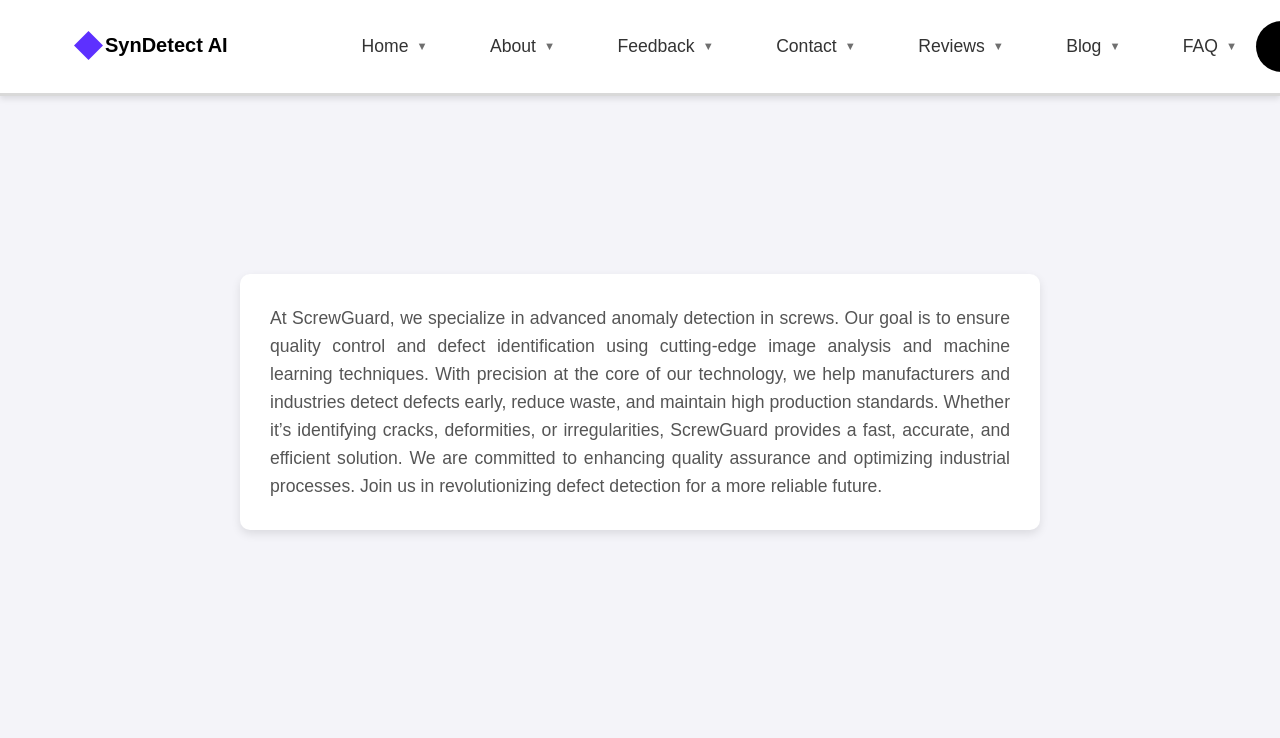
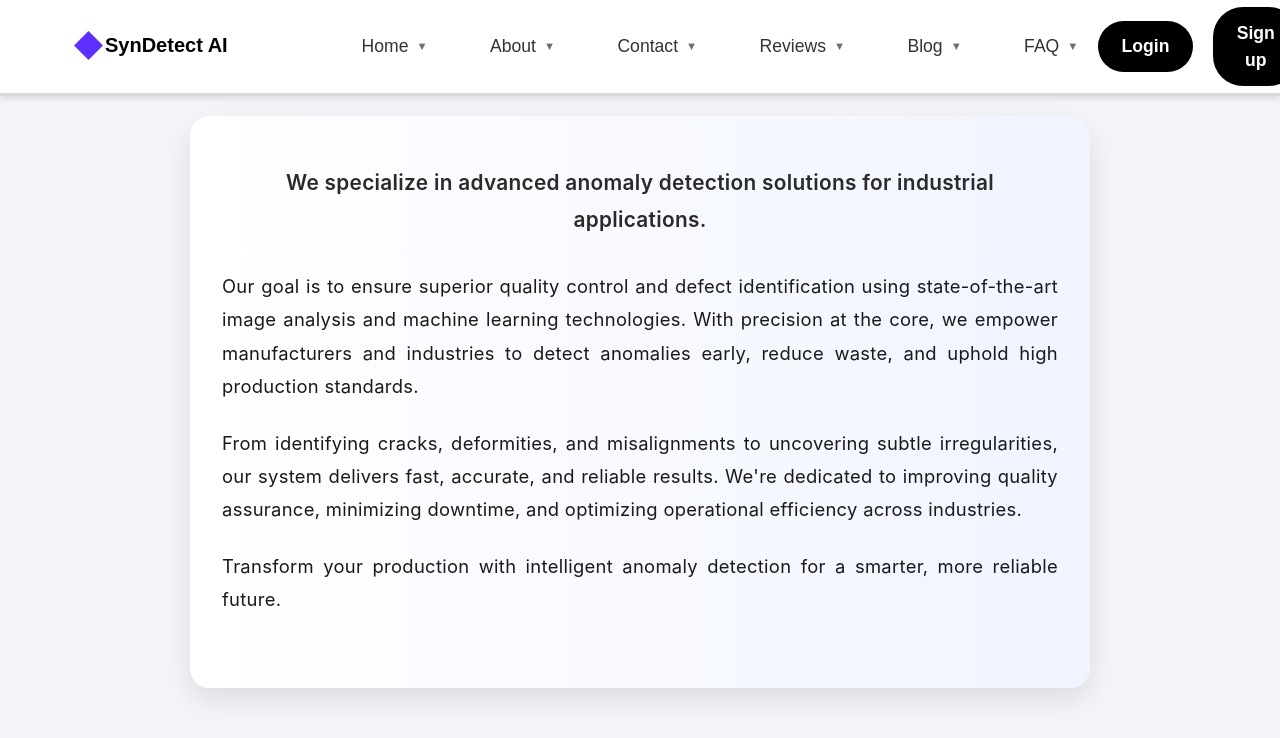
Before and after one commit to deborah0888/anomaly-api, a React (Vite) app in the folder client/: page /about in a window 1280 px wide. Shown: the top 738 px of the page. Built offline with nearby package versions, Linux system fonts and the light colour scheme; no server answers.

Commit message:
Removed feedback option and changed content in about page

```diff
--- a/client/src/components/Navbar.jsx
+++ b/client/src/components/Navbar.jsx
@@ -122,7 +122,7 @@ const Navbar = () => {
       <div className="nav-links">
         <Link to="/" className="nav-item">Home</Link>
         <Link to="/about" className="nav-item">About</Link>
-        <Link to="/feedback" className="nav-item">Feedback</Link>
+        {/* <Link to="/feedback" className="nav-item">Feedback</Link> */}
         <Link to="/contact" className="nav-item">Contact</Link>
         <Link to="/reviews" className="nav-item ">Reviews</Link>
         <Link to="/blog" className="nav-item ">Blog</Link>
--- a/client/src/pages/About.jsx
+++ b/client/src/pages/About.jsx
@@ -5,11 +5,19 @@ const About = () => {
   return (
     <div className="about">
 
-      <p>At ScrewGuard, we specialize in advanced anomaly detection in screws. Our goal is to ensure quality control and defect identification using cutting-edge image analysis and machine learning techniques.
+     <p>
+  We specialize in advanced anomaly detection solutions for industrial applications.
+</p>
+<p>
+  Our goal is to ensure superior quality control and defect identification using state-of-the-art image analysis and machine learning technologies. With precision at the core, we empower manufacturers and industries to detect anomalies early, reduce waste, and uphold high production standards.
+</p>
+<p>
+  From identifying cracks, deformities, and misalignments to uncovering subtle irregularities, our system delivers fast, accurate, and reliable results. We're dedicated to improving quality assurance, minimizing downtime, and optimizing operational efficiency across industries.
+</p>
+<p>
+  Transform your production with intelligent anomaly detection for a smarter, more reliable future.
+</p>
 
-With precision at the core of our technology, we help manufacturers and industries detect defects early, reduce waste, and maintain high production standards. Whether it’s identifying cracks, deformities, or irregularities, ScrewGuard provides a fast, accurate, and efficient solution.
-
-We are committed to enhancing quality assurance and optimizing industrial processes. Join us in revolutionizing defect detection for a more reliable future.</p>
     </div>
   );
 };
--- a/client/src/styles/About.css
+++ b/client/src/styles/About.css
@@ -1,7 +1,7 @@
-/* About Page Styling */
+/*
 .about {
   max-width: 800px;
-  margin: 80px auto; /* Centers the content and adds spacing from the navbar */
+  margin: 80px auto;
   padding: 30px;
   background: #ffffff;
   border-radius: 10px;
@@ -24,7 +24,6 @@
   text-align: justify;
 }
 
-/* Responsive Design */
 @media (max-width: 768px) {
   .about {
     max-width: 90%;
@@ -38,4 +37,30 @@
   .about p {
     font-size: 1rem;
   }
+} */
+.about {
+  max-width: 900px;
+  margin: 3rem auto;
+  padding: 3rem 2rem;
+  background: linear-gradient(to right, #ffffff, #f0f4ff);
+  border-radius: 20px;
+  box-shadow: 0 12px 30px rgba(0, 0, 0, 0.1);
+  font-family: 'Inter', sans-serif;
+  color: #1a1a1a;
+  text-align: justify;
+  line-height: 1.8;
 }
+
+.about p {
+  font-size: 1.15rem;
+  margin-bottom: 1.5rem;
+  letter-spacing: 0.3px;
+}
+
+.about p:first-of-type {
+  font-weight: 600;
+  color: #2a2a2a;
+  font-size: 1.3rem;
+  text-align: center;
+  margin-bottom: 2rem;
+}
```
